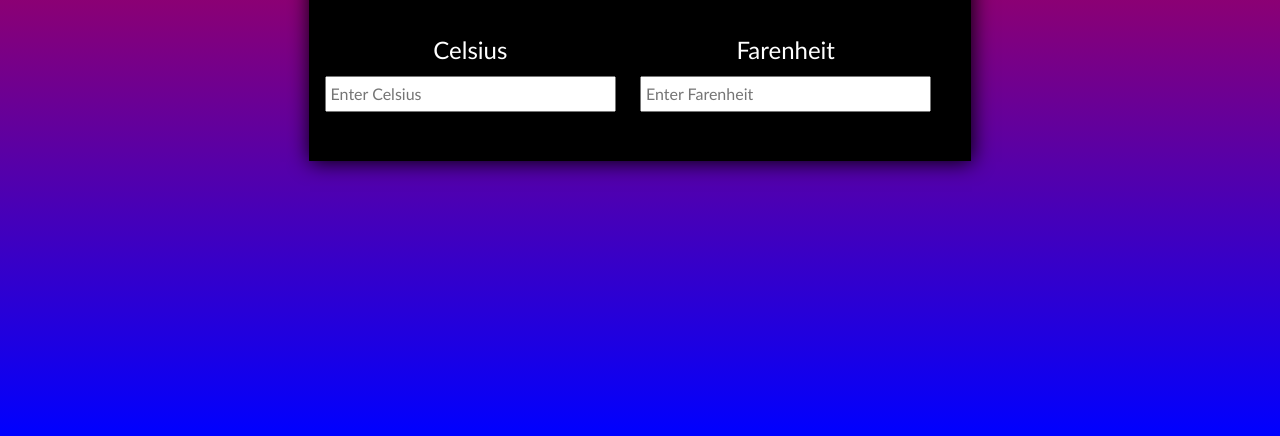
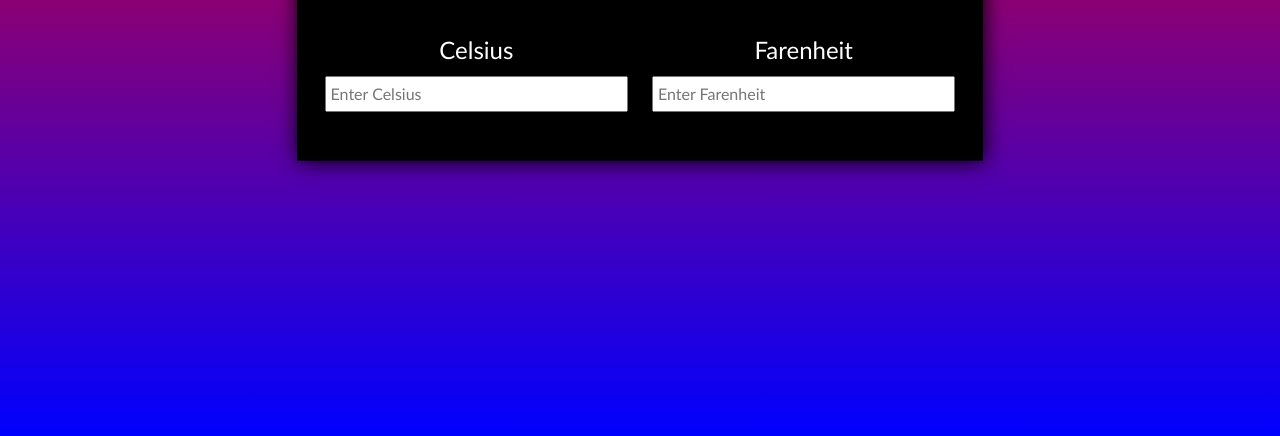
Before and after one commit to Reagan701/TempretureConverter, a plain HTML site: page index.html in a window 1280 px wide. Shown: the part 364-800 px from the top of the page. Drawn offline with nearby package versions, Linux system fonts and the light colour scheme.

Commit message:
Edited Margin

```diff
--- a/index.html
+++ b/index.html
@@ -14,7 +14,7 @@
     <div class="vh-100 container d-flex flex-column justify-content-center align-items-center text-black h-100 ">
         <div class="tempContainer">
             <h1 class="display-5 text-center">Temperature Converter</h1>
-            <div class="text-center row w-100 my-5 d-flex justify-content-between">
+            <div class="text-center row w-100 mx-auto my-5 d-flex justify-content-between">
                 <div class="col-md-6">
                     <label class="mb-2 fs-4" for="celsius">Celsius</label>
                     <input class="w-100 p-1" name="celsius" type="number" oninput="farToCels()" onchange="farToCels()" id="Celsius" placeholder="Enter Celsius">
```
